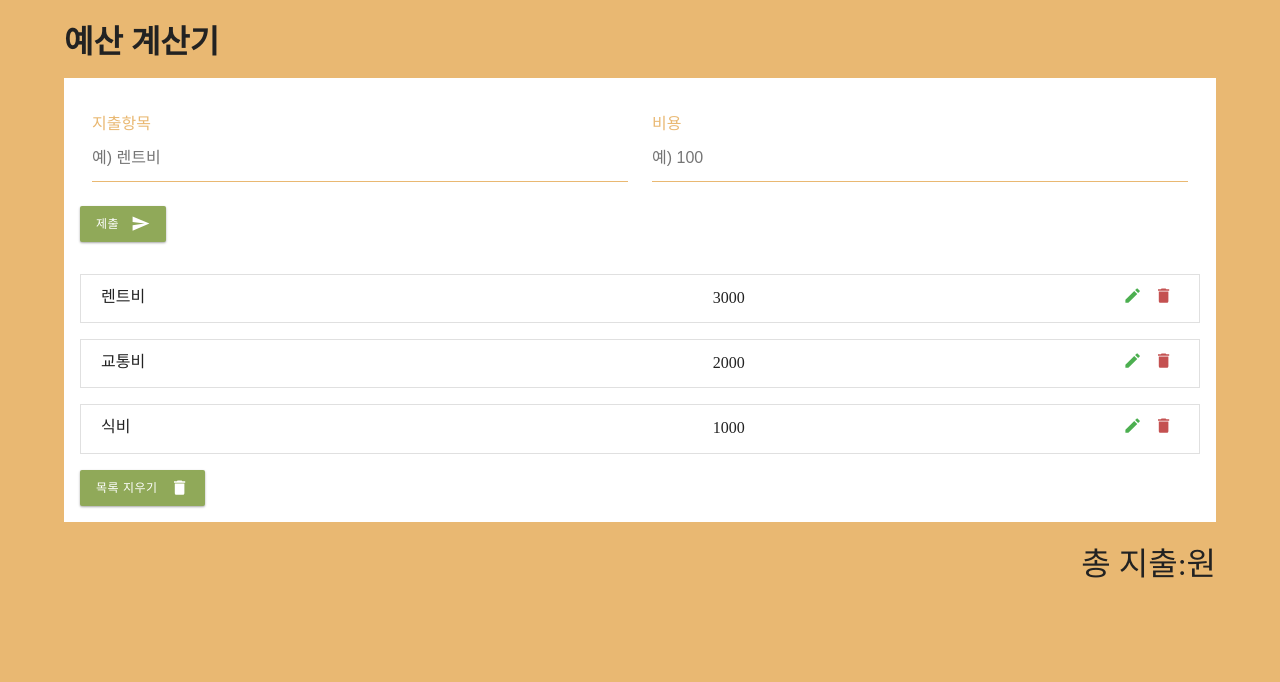
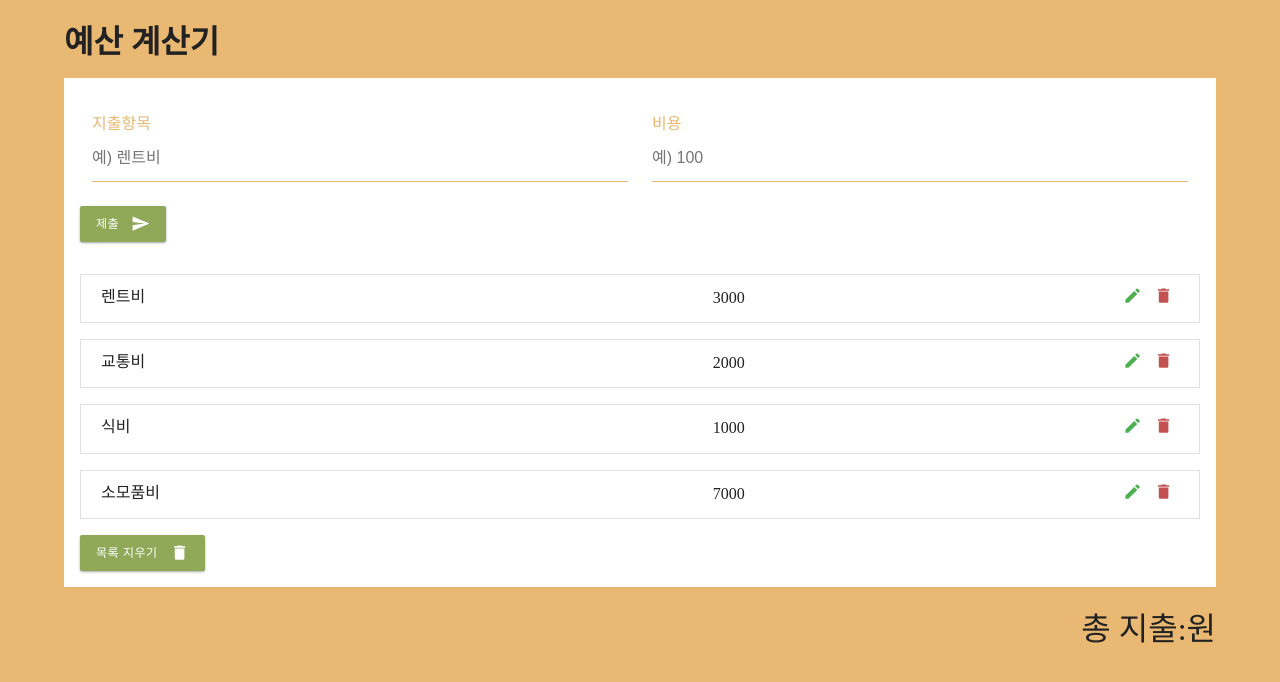
Before and after one commit to onuyyy/react-practice, a React (Create React App) app: page / in a window 1280 px wide. Shown: the top 682 px of the page. Built offline with nearby package versions, Linux system fonts and the light colour scheme; the HTML template or start-up script is replaced by a standard one.

Commit message:
state, props 학습

```diff
--- a/src/App.js
+++ b/src/App.js
@@ -6,6 +6,18 @@ import ExpenseList from "./components/ExpenseList";
 
 class App extends Component {
 
+  constructor(props) {
+    super(props);
+    this.state = {
+      expenses : [
+        { id: 1, charge: "렌트비", amount: 3000 },
+        { id: 2, charge: "교통비", amount: 2000 },
+        { id: 3, charge: "식비", amount: 1000 },
+        { id: 4, charge: "소모품비", amount: 7000 }
+      ]
+    }
+  }
+
   // 가짜 데이터 만들기
   // ExpenseList -> ExepnseItem으로 데이터를 전송해야 한다
   initialExpenses = [
@@ -13,6 +25,13 @@ class App extends Component {
     { id: 2, charge: "교통비", amount: 2000 },
     { id: 3, charge: "식비", amount: 1000 }
   ]
+
+handleDelete = (id) => {
+  // const newExpenses = this.initialExpenses.filter(expense => expense.id != id)
+  const newExpenses = this.state.expenses.filter(expense => expense.id != id)
+  this.setState({ expenses: newExpenses })
+  console.log(newExpenses)
+}
 
   render() {
     return (
@@ -24,7 +43,11 @@ class App extends Component {
         </div>
 
         <div style={{width:'100%', backgroundColor: 'white', padding: '1rem'}}>
-          <ExpenseList initialExpenses={this.initialExpenses} />
+          <ExpenseList
+            //initialExpenses={this.initialExpenses}
+            initialExpenses={this.state.expenses}
+            handleDelete={this.handleDelete}
+          />
         </div>
 
         <div style={{ display: 'flex', justifyContent: 'end', marginTop: '1rem'}}>
--- a/src/components/ExpenseForm.js
+++ b/src/components/ExpenseForm.js
@@ -26,7 +26,7 @@ export class ExpenseForm extends Component {
         </div>
         <button type='submit' className='btn'>
           제출
-          <MdSend  className='btn-icon'/>
+          <MdSend className='btn-icon'/>
         </button>
       </form>
     )
--- a/src/components/ExpenseItem.js
+++ b/src/components/ExpenseItem.js
@@ -13,7 +13,11 @@ export class ExpenseItem extends Component {
           </div>
           <div>
               <button className='edit-btn'><MdEdit /></button>
-              <button className='clear-btn'><MdDelete /></button>
+              <button className='clear-btn'
+                onClick={() =>
+                  this.props.handleDelete(this.props.expense.id)
+                }>
+                   <MdDelete /></button>
           </div>
         </li>
       </>
--- a/src/components/ExpenseList.js
+++ b/src/components/ExpenseList.js
@@ -10,7 +10,11 @@ export class ExpenseList extends Component {
         <ul className='list'>
           {this.props.initialExpenses.map(expense => {
             return (
-              <ExpenseItem expense={expense}/>
+              <ExpenseItem
+                expense={expense}
+                key={expense.id}
+                handleDelete={this.props.handleDelete}
+              />
             )
           })}
         </ul>
```
